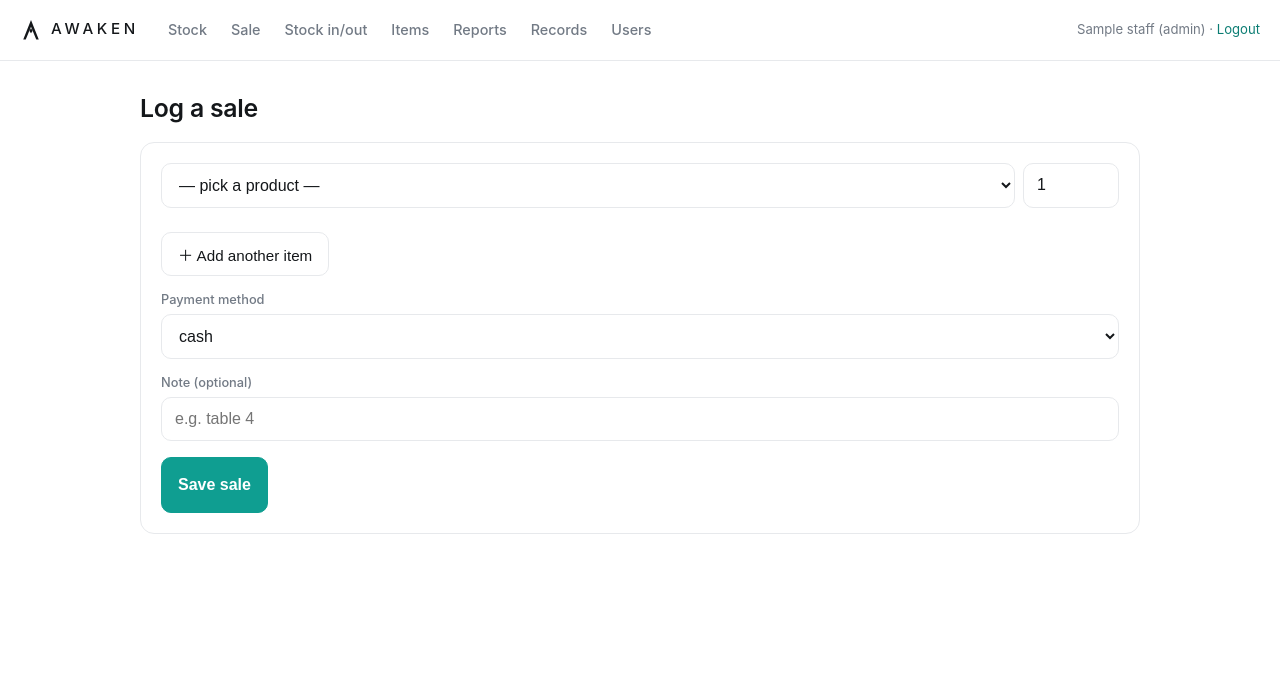
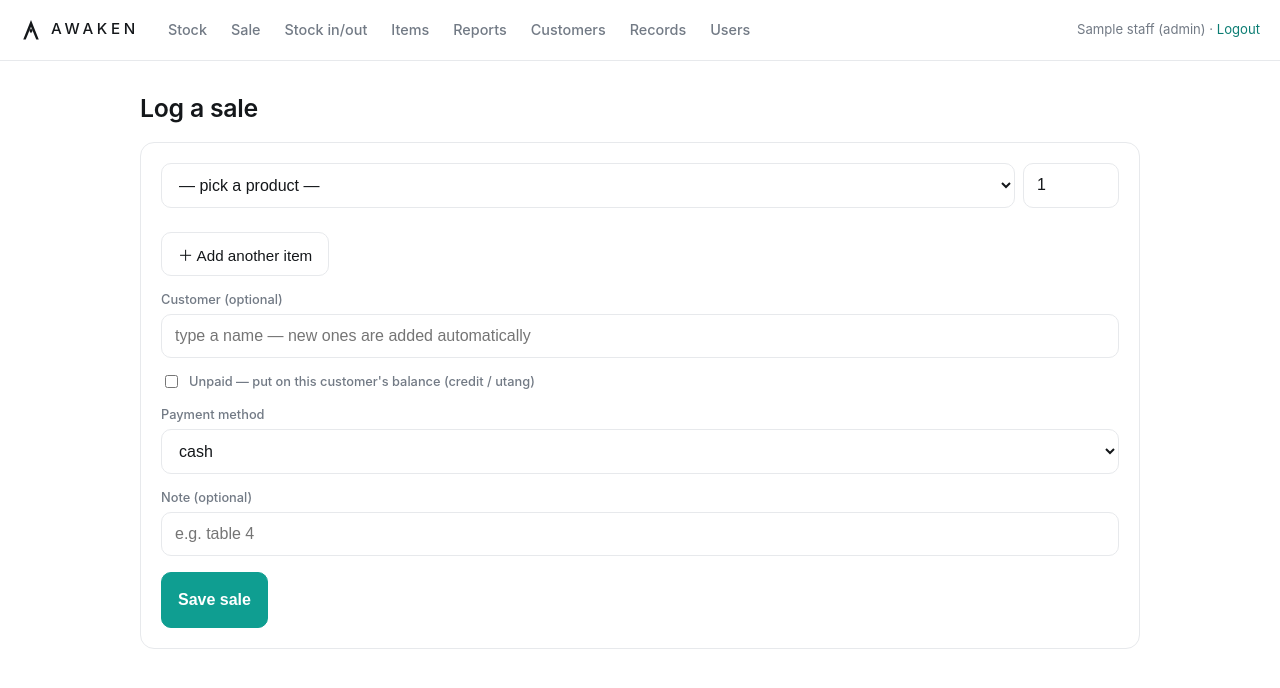
Before and after one commit to vvapsam/awaken-inventory-system, a FastAPI app: page /sale/new in a window 1280 px wide. Shown: the top 688 px of the page. Run offline with FastAPI, Linux system fonts and the light colour scheme; the visitor is signed in with stand-in values (Sample User, id 1); tables that the repository leaves empty hold one stand-in row (values such as "Sample post"); parts of the project's set-up code (start-up, migrations or seed data) failed here and were passed over.

Commit message:
Add customers, credit (unpaid) sales, and payments with proof screenshots

```diff
--- a/app/main.py
+++ b/app/main.py
@@ -7,8 +7,10 @@ try:
 except ImportError:  # pragma: no cover
     ZoneInfo = None
 
-from fastapi import Depends, FastAPI, Form, Request
-from fastapi.responses import HTMLResponse, JSONResponse, RedirectResponse, StreamingResponse
+from fastapi import Depends, FastAPI, Form, Request, UploadFile
+from fastapi.responses import (
+    HTMLResponse, JSONResponse, RedirectResponse, Response, StreamingResponse,
+)
 from fastapi.staticfiles import StaticFiles
 from fastapi.templating import Jinja2Templates
 from sqlalchemy import func, text
@@ -21,7 +23,7 @@ from .models import (
     CATEGORIES, MOVEMENT_TYPES, PAYMENT_METHODS, PERMISSION_KEYS,
     MODULES, ACTIONS, ACCESS_DEFS, RECEIVE_TYPES, ADJUST_TYPES,
     DEFAULT_STAFF_PERMS, ROLES, UNITS, can, can_any, perm_set, module_for_type,
-    Product, Sale, SaleItem, Staff, StockMovement,
+    Customer, Payment, Product, Sale, SaleItem, Staff, StockMovement,
 )
 
 APP_TZ = os.environ.get("APP_TZ", "Asia/Manila")
@@ -60,6 +62,8 @@ def startup():
     with engine.begin() as conn:
         conn.execute(text("ALTER TABLE staff ADD COLUMN IF NOT EXISTS permissions TEXT NOT NULL DEFAULT ''"))
         conn.execute(text("ALTER TABLE staff ADD COLUMN IF NOT EXISTS username TEXT"))
+        conn.execute(text("ALTER TABLE sales ADD COLUMN IF NOT EXISTS customer_id INTEGER REFERENCES customers(id)"))
+        conn.execute(text("ALTER TABLE sales ADD COLUMN IF NOT EXISTS is_credit BOOLEAN NOT NULL DEFAULT FALSE"))
     db = next(get_db())
     try:
         # Backfill usernames for any rows missing one, keeping them unique.
@@ -275,13 +279,27 @@ def stock(request: Request, db: Session = Depends(get_db)):
 
 # ---------- log a sale ----------
 
+def find_or_create_customer(db, name):
+    name = (name or "").strip()
+    if not name:
+        return None
+    existing = db.query(Customer).filter(func.lower(Customer.name) == name.lower()).first()
+    if existing:
+        return existing
+    c = Customer(name=name)
+    db.add(c)
+    db.flush()
+    return c
+
+
 @app.get("/sale/new", response_class=HTMLResponse)
 def sale_form(request: Request, db: Session = Depends(get_db)):
     staff, redir = require(request, db, perm="sales.create")
     if redir:
         return redir
     products = db.query(Product).filter(Product.is_active).order_by(Product.name).all()
-    return render(request, "sale_new.html", db, staff, products=products)
+    customers = db.query(Customer).order_by(Customer.name).all()
+    return render(request, "sale_new.html", db, staff, products=products, customers=customers)
 
 
 @app.post("/sale/new")
@@ -294,8 +312,22 @@ async def sale_create(request: Request, db: Session = Depends(get_db)):
     quantities = form.getlist("quantity")
     payment_method = form.get("payment_method") or "cash"
     note = form.get("note") or None
+    customer_name = form.get("customer_name") or ""
+    is_credit = form.get("is_credit") == "on"
 
-    sale = Sale(staff_id=staff.id, payment_method=payment_method, note=note)
+    def _reload(err):
+        products = db.query(Product).filter(Product.is_active).order_by(Product.name).all()
+        customers = db.query(Customer).order_by(Customer.name).all()
+        return render(request, "sale_new.html", db, staff, products=products,
+                      customers=customers, error=err)
+
+    if is_credit and not customer_name.strip():
+        return _reload("An unpaid (credit) sale needs a customer name.")
+
+    customer = find_or_create_customer(db, customer_name)
+    sale = Sale(staff_id=staff.id, payment_method=(None if is_credit else payment_method),
+                note=note, customer_id=(customer.id if customer else None),
+                is_credit=is_credit)
     db.add(sale)
     db.flush()
     added = 0
@@ -316,9 +348,7 @@ async def sale_create(request: Request, db: Session = Depends(get_db)):
         added += 1
     if added == 0:
         db.rollback()
-        products = db.query(Product).filter(Product.is_active).order_by(Product.name).all()
-        return render(request, "sale_new.html", db, staff, products=products,
-                      error="Add at least one item with a quantity.")
+        return _reload("Add at least one item with a quantity.")
     db.commit()
     return RedirectResponse("/dashboard", status_code=303)
 
@@ -765,6 +795,141 @@ def history_redirect():
     return RedirectResponse("/records", status_code=307)
 
 
+# ---------- customers & payments ----------
+
+CUSTOMER_VIEW_PERMS = ["view_reports", "payments.create", "payments.edit", "payments.delete"]
+
+
+def customer_balances(db):
+    """Per-customer: charges from credit sales, payments made, and balance."""
+    charges = {}
+    credit_sales = (
+        db.query(Sale).filter(Sale.is_credit == True, Sale.customer_id != None).all()  # noqa: E712,E711
+    )
+    for s in credit_sales:
+        charges[s.customer_id] = charges.get(s.customer_id, 0.0) + s.total
+    paid = dict(
+        db.query(Payment.customer_id, func.coalesce(func.sum(Payment.amount), 0))
+        .group_by(Payment.customer_id).all()
+    )
+    rows = []
+    for c in db.query(Customer).order_by(Customer.name).all():
+        ch = charges.get(c.id, 0.0)
+        pd = float(paid.get(c.id, 0) or 0)
+        rows.append({"customer": c, "charges": ch, "paid": pd, "balance": ch - pd})
+    return rows
+
+
+@app.get("/customers", response_class=HTMLResponse)
+def customers_list(request: Request, db: Session = Depends(get_db)):
+    staff, redir = require(request, db)
+    if redir:
+        return redir
+    if not can_any(staff, CUSTOMER_VIEW_PERMS):
+        return RedirectResponse("/dashboard", status_code=303)
+    rows = customer_balances(db)
+    outstanding = [r for r in rows if r["balance"] > 0.005]
+    total_out = sum(r["balance"] for r in rows)
+    return render(request, "customers.html", db, staff, rows=rows,
+                  outstanding=outstanding, total_out=total_out)
+
+
+@app.get("/customer/{cid}", response_class=HTMLResponse)
+def customer_detail(request: Request, cid: int, db: Session = Depends(get_db)):
+    staff, redir = require(request, db)
+    if redir:
+        return redir
+    if not can_any(staff, CUSTOMER_VIEW_PERMS):
+        return RedirectResponse("/dashboard", status_code=303)
+    customer = db.get(Customer, cid)
+    if not customer:
+        return RedirectResponse("/customers", status_code=303)
+    sales = (
+        db.query(Sale).filter(Sale.customer_id == cid, Sale.is_credit == True)  # noqa: E712
+        .order_by(Sale.sold_at.desc()).all()
+    )
+    payments = (
+        db.query(Payment).filter(Payment.customer_id == cid)
+        .order_by(Payment.paid_at.desc()).all()
+    )
+    charges = sum(s.total for s in sales)
+    paid = sum(float(p.amount) for p in payments)
+    return render(request, "customer_detail.html", db, staff, customer=customer,
+                  sales=sales, payments=payments, charges=charges, paid=paid,
+                  balance=charges - paid)
+
+
+@app.get("/customer/{cid}/pay", response_class=HTMLResponse)
+def pay_form(request: Request, cid: int, db: Session = Depends(get_db)):
+    staff, redir = require(request, db, perm="payments.create")
+    if redir:
+        return redir
+    customer = db.get(Customer, cid)
+    if not customer:
+        return RedirectResponse("/customers", status_code=303)
+    rows = {r["customer"].id: r for r in customer_balances(db)}
+    balance = rows.get(cid, {}).get("balance", 0.0)
+    return render(request, "customer_pay.html", db, staff, customer=customer,
+                  balance=balance, error=None)
+
+
+@app.post("/customer/{cid}/pay")
+async def pay_create(request: Request, cid: int, amount: str = Form(...),
+                     method: str = Form("cash"), note: str = Form(""),
+                     screenshot: UploadFile = None, db: Session = Depends(get_db)):
+    staff, redir = require(request, db, perm="payments.create")
+    if redir:
+        return redir
+    customer = db.get(Customer, cid)
+    if not customer:
+        return RedirectResponse("/customers", status_code=303)
+    try:
+        amt = float(amount)
+    except (ValueError, TypeError):
+        amt = 0
+    if amt <= 0:
+        return render(request, "customer_pay.html", db, staff, customer=customer,
+                      balance=0, error="Enter a payment amount greater than zero.")
+    img_bytes, img_mime = None, None
+    if screenshot is not None and screenshot.filename:
+        img_bytes = await screenshot.read()
+        img_mime = screenshot.content_type or "image/jpeg"
+        if len(img_bytes) > 8 * 1024 * 1024:  # 8 MB cap
+            return render(request, "customer_pay.html", db, staff, customer=customer,
+                          balance=0, error="Screenshot is too large (max 8 MB).")
+    db.add(Payment(customer_id=cid, amount=amt, method=method, note=note or None,
+                   screenshot=img_bytes, screenshot_mime=img_mime, staff_id=staff.id))
+    db.commit()
+    return RedirectResponse(f"/customer/{cid}", status_code=303)
+
+
+@app.get("/payment/{pid}/screenshot")
+def payment_screenshot(request: Request, pid: int, db: Session = Depends(get_db)):
+    staff, redir = require(request, db)
+    if redir:
+        return redir
+    if not can_any(staff, CUSTOMER_VIEW_PERMS):
+        return RedirectResponse("/dashboard", status_code=303)
+    p = db.get(Payment, pid)
+    if not p or not p.screenshot:
+        return Response(status_code=404)
+    return Response(content=p.screenshot, media_type=p.screenshot_mime or "image/jpeg")
+
+
+@app.post("/payment/{pid}/delete")
+def payment_delete(request: Request, pid: int, db: Session = Depends(get_db)):
+    staff, redir = require(request, db, perm="payments.delete")
+    if redir:
+        return redir
+    p = db.get(Payment, pid)
+    if p:
+        cid = p.customer_id
+        db.delete(p)
+        db.commit()
+        return RedirectResponse(f"/customer/{cid}", status_code=303)
+    return RedirectResponse("/customers", status_code=303)
+
+
 @app.get("/healthz")
 def healthz():
     return {"ok": True}
--- a/app/templates/base.html
+++ b/app/templates/base.html
@@ -20,6 +20,7 @@
     {% if can_any(staff, ['receive.create','adjust.create']) %}<a href="/movement/new">Stock&nbsp;in/out</a>{% endif %}
     {% if can_any(staff, ['items.create','items.edit','items.delete']) %}<a href="/admin/products">Items</a>{% endif %}
     {% if can(staff, 'view_reports') %}<a href="/admin/reports">Reports</a>{% endif %}
+    {% if can_any(staff, ['view_reports','payments.create','payments.edit','payments.delete']) %}<a href="/customers">Customers</a>{% endif %}
     {% if can_any(staff, ['view_reports','sales.edit','sales.delete','receive.edit','receive.delete','adjust.edit','adjust.delete']) %}<a href="/records">Records</a>{% endif %}
     {% if staff.role == 'admin' %}<a href="/admin/staff">Users</a>{% endif %}
   </nav>
--- a/app/templates/sale_new.html
+++ b/app/templates/sale_new.html
@@ -16,16 +16,36 @@
   </div>
   <button type="button" class="btn" onclick="addRow()">＋ Add another item</button>
 
-  <label>Payment method</label>
-  <select name="payment_method">
-    {% for m in PAYMENT_METHODS %}<option value="{{ m }}">{{ m }}</option>{% endfor %}
-  </select>
+  <label>Customer (optional)</label>
+  <input name="customer_name" list="customerlist" autocomplete="off"
+         placeholder="type a name — new ones are added automatically">
+  <datalist id="customerlist">
+    {% for c in customers %}<option value="{{ c.name }}">{% endfor %}
+  </datalist>
+
+  <label class="check" style="margin-top:14px">
+    <input type="checkbox" name="is_credit" id="is_credit" onchange="toggleCredit()">
+    <span>Unpaid — put on this customer's balance (credit / utang)</span>
+  </label>
+
+  <div id="paymethod-wrap">
+    <label>Payment method</label>
+    <select name="payment_method">
+      {% for m in PAYMENT_METHODS %}<option value="{{ m }}">{{ m }}</option>{% endfor %}
+    </select>
+  </div>
 
   <label>Note (optional)</label>
   <input name="note" placeholder="e.g. table 4">
 
   <button type="submit" class="btn primary big">Save sale</button>
 </form>
+<script>
+function toggleCredit(){
+  var credit = document.getElementById('is_credit').checked;
+  document.getElementById('paymethod-wrap').style.display = credit ? 'none' : 'block';
+}
+</script>
 
 <template id="rowtpl">
   <div class="sale-row">
```
Also changed, not shown: app/models.py (+32 -1 lines), app/templates/customer_detail.html (added, +49 -0 lines), app/templates/customer_pay.html (added, +25 -0 lines), app/templates/customers.html (added, +33 -0 lines), app/templates/records.html (+4 -3 lines).
